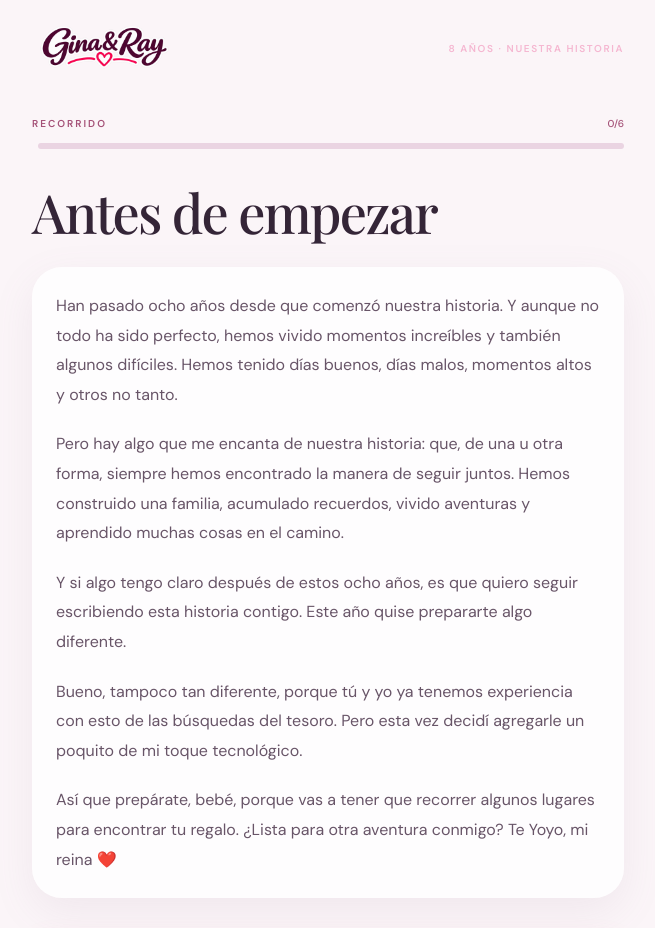
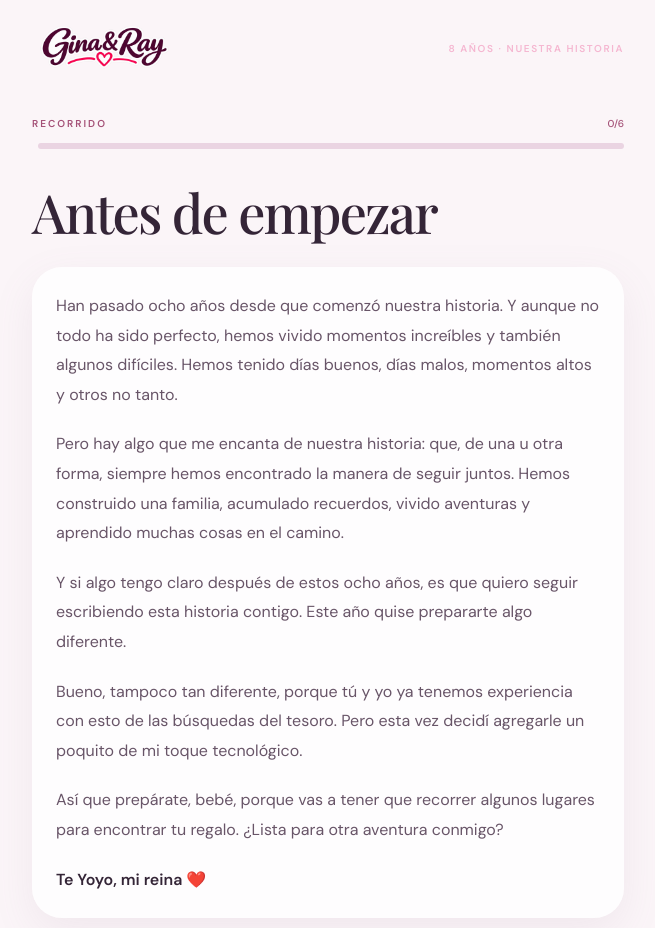
Before and after one commit to raymundo-salazar/our-history, a React (Vite) app: page /historia in a window 1280 px wide. Shown: the top 928 px of the page, without its empty margins (312-967 px from the left). Built offline with nearby package versions, Linux system fonts and the light colour scheme.

Commit message:
fix(copy): refine opening letter and instruction action

```diff
--- a/src/content.js
+++ b/src/content.js
@@ -6,7 +6,8 @@ export const welcomeCopy = {
 		"Pero hay algo que me encanta de nuestra historia: que, de una u otra forma, siempre hemos encontrado la manera de seguir juntos. Hemos construido una familia, acumulado recuerdos, vivido aventuras y aprendido muchas cosas en el camino.",
 		"Y si algo tengo claro después de estos ocho años, es que quiero seguir escribiendo esta historia contigo. Este año quise prepararte algo diferente.",
 		"Bueno, tampoco tan diferente, porque tú y yo ya tenemos experiencia con esto de las búsquedas del tesoro. Pero esta vez decidí agregarle un poquito de mi toque tecnológico.",
-		"Así que prepárate, bebé, porque vas a tener que recorrer algunos lugares para encontrar tu regalo. ¿Lista para otra aventura conmigo? Te Yoyo, mi reina ❤️",
+		"Así que prepárate, bebé, porque vas a tener que recorrer algunos lugares para encontrar tu regalo. ¿Lista para otra aventura conmigo?",
+		"Te Yoyo, mi reina ❤️",
 	],
 	instructions:
 		"Preparé seis lugares de la casa que tendrás que descubrir siguiendo algunas pistas. En cada lugar encontrarás un código QR. Cuando lo encuentres, presiona Escanear dentro de esta aplicación. A veces tendrás que resolver un acertijo. Otras veces, simplemente seguir una pista. No te preocupes por equivocarte: puedes pedir ayuda cuando la necesites. No te saltes las pistas, no hagas trampa y disfruta cada momento.",
--- a/src/pages/InstructionsPage/constants.ts
+++ b/src/pages/InstructionsPage/constants.ts
@@ -1,4 +1,4 @@
 export const INSTRUCTIONS_TITLE = "Unas reglas sencillas"
 export const INSTRUCTIONS_NOTE =
 	"La cámara solo se activa cuando tú lo decides. Tu progreso queda guardado en este teléfono."
-export const INSTRUCTIONS_ACTION = "¡Estoy lista!"
+export const INSTRUCTIONS_ACTION = "Estoy lista"
--- a/src/pages/StoryPage/index.tsx
+++ b/src/pages/StoryPage/index.tsx
@@ -17,8 +17,15 @@ export const StoryPage = () => {
 			</h1>
 			<div className="mt-6 rounded-[30px] bg-white/80 p-6 shadow-soft">
 				<div className="space-y-5 text-base leading-[1.85] text-muted">
-					{welcomeCopy.story.map(paragraph => (
-						<p key={paragraph}>{paragraph}</p>
+					{welcomeCopy.story.map((paragraph, index) => (
+						<p
+							className={
+								index === welcomeCopy.story.length - 1 ? "font-bold text-ink" : ""
+							}
+							key={paragraph}
+						>
+							{paragraph}
+						</p>
 					))}
 				</div>
 			</div>
```
